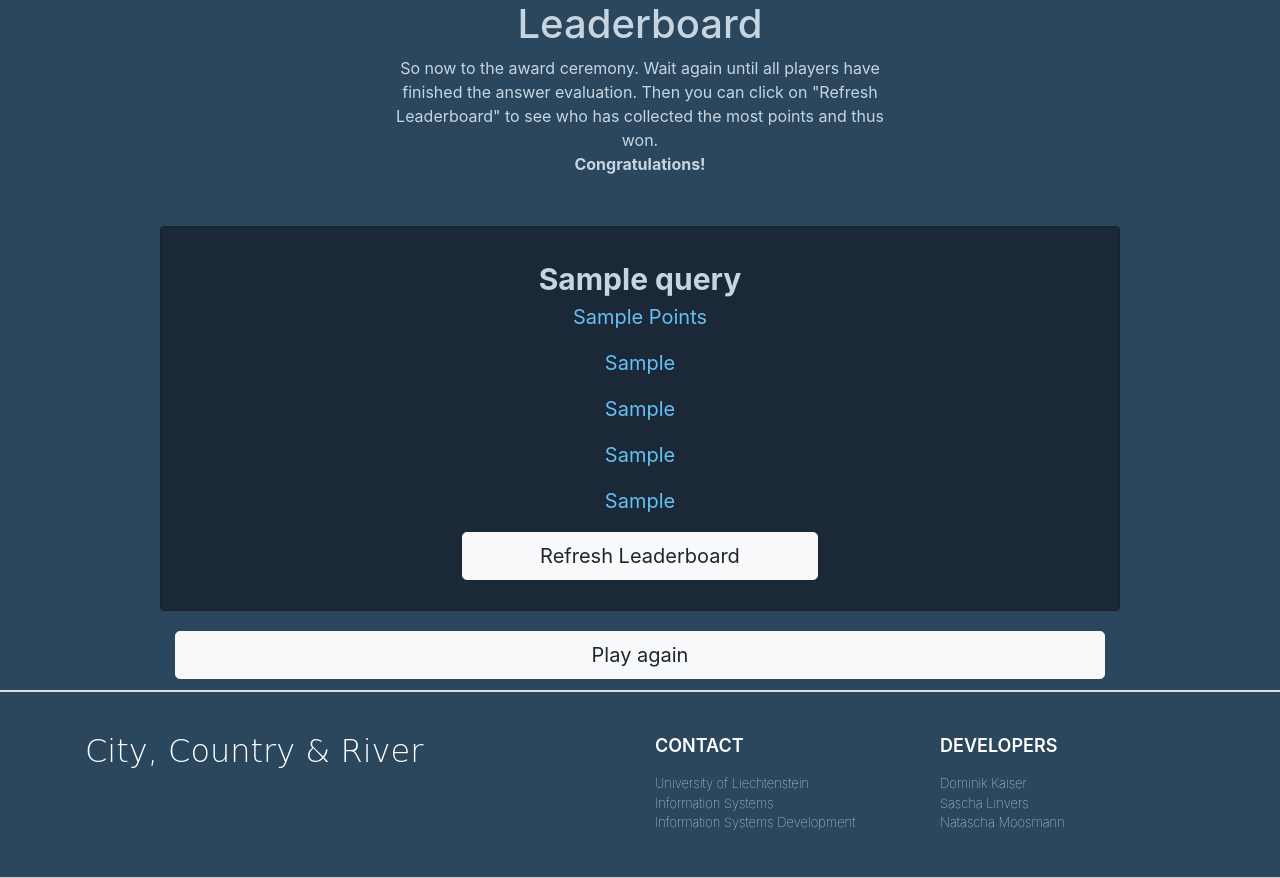
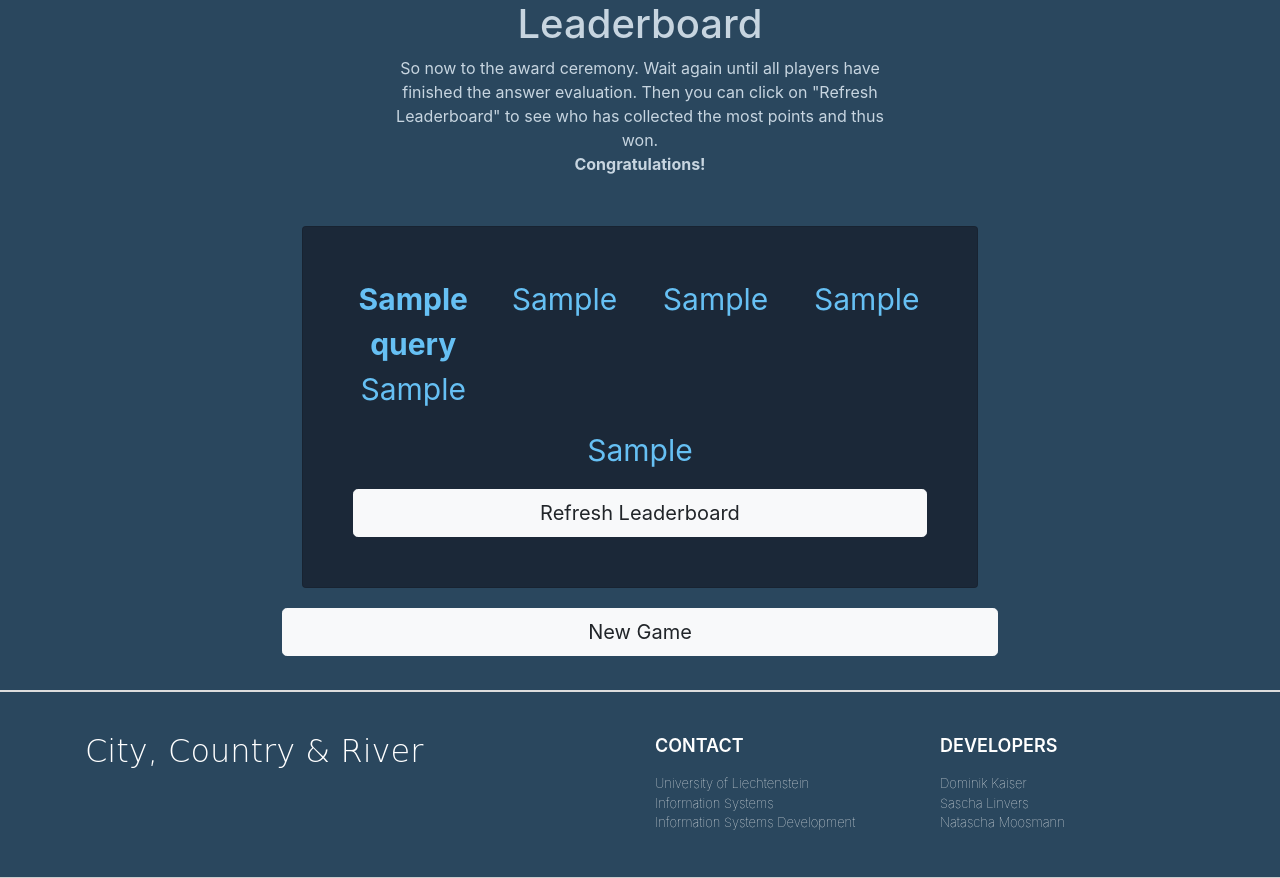
Before and after one commit to IS-D-Game/CLR, a Django app: template stop/game/templates/game/leaderboard.html in a window 1280 px wide. Shown: the part 118-996 px from the top of the page. Run offline with Django 3.2, Linux system fonts and the light colour scheme; the template is opened without the code that fills it: most values are stand-ins (such as "Sample title", 1, 10 or a date in 2020); some libraries are stand-ins or nearby versions.

Commit message:
Bootstrapstyling
Evaluation & Leaderboard

```diff
--- a/stop/game/templates/game/base.html
+++ b/stop/game/templates/game/base.html
@@ -86,9 +86,10 @@
         .Evaluation-Answ {
             background: #1b2838;
             color: #66c0f4;
-            margin: 5px;
+            margin: 20px;
             padding: 5px;
             width: 14rem;
+            margin-top: 30px;
         }
 
         .Evaluation-Answ h4 {
--- a/stop/game/templates/game/leaderboard.html
+++ b/stop/game/templates/game/leaderboard.html
@@ -7,97 +7,93 @@
 {% bootstrap_messages %}
 
 {% block content %}
+<div class="container-fluid">
+    <div class="row justify-content-center align-items-center">
+        <div class="col-lg-7 col-md-7 col-sm-12 col-xs-12">
 
-<div class="container-fluid Lobby">
-    <div class="row justify-content-center">
-        <div class=" col-lg-5 ">
+            <div class="d-flex justify-content-center">
+                <div class=" col-lg-9 col-md-9 col-sm-9 col-xs-9 Lobby ">
                     <h1> Leaderboard</h1>
                     <p> So now to the award ceremony. Wait again until all players have finished the answer evaluation.
-                Then you can click on "Refresh Leaderboard" to see who has collected the most points and thus won.<br>
+                        Then you can click on "Refresh Leaderboard" to see who has collected the most points and thus
+                        won.<br>
                         <strong> Congratulations! </strong><br><br>
                     </p>
                 </div>
             </div>
-</div>
-
-
-<div class="container-fluid">
-    <div class="row justify-content-center">
-        <div class="card leaderboard col-lg-9 col-md-9 col-sm-9 col-xs-9">
+            <div class="card leaderboard">
+                <div class="card-body">
+                    <div class="d-flex justify-content-center">
                         <div class="row">
                             <div class="col">
                                 {% for query in queryset_player_name %}
                                 {% if forloop.counter == 1 %}
-                    <b style="font-size:30px; color: #c7d5e0"> {{ query.player_name }} </b>
+                                <b style="font-size:30px"> {{ query.player_name }} </b>
                                 {% endif %}
                                 {% endfor %}
-                    <p style="font-size:20px"> {{ e1 }} Points</p>
+                                <div class="d-flex justify-content-center">
+                                    <p style="font-size:30px"> {{ e1 }} </p>
                                 </div>
                             </div>
 
-            <div class="row">
                             <div class="col">
                                 {% for query in queryset_player_name %}
                                 {% if forloop.counter == 2 %}
-                    <b style="font-size:30px; color: #c7d5e0"> {{ query.player_name }} </b>
+                                <b style="font-size:30px"> {{ query.player_name }} </b>
                                 {% endif %}
                                 {% endfor %}
-                    <p style="font-size:20px"> {{ e2 }}</p>
+                                <div class="d-flex justify-content-center">
+                                    <p style="font-size:30px"> {{ e2 }} </p>
                                 </div>
                             </div>
 
-            <div class="row">
                             <div class="col">
                                 {% for query in queryset_player_name %}
                                 {% if forloop.counter == 3 %}
-                    <b style="font-size:30px; color: #c7d5e0"> {{ query.player_name }} </b>
+                                <b style="font-size:30px"> {{ query.player_name }} </b>
                                 {% endif %}
                                 {% endfor %}
-                    <p style="font-size:20px"> {{ e3 }} </p>
+                                <div class="d-flex justify-content-center">
+                                    <p style="font-size:30px"> {{ e3 }} </p>
                                 </div>
                             </div>
 
-            <div class="row">
                             <div class="col">
                                 {% for query in queryset_player_name %}
                                 {% if forloop.counter == 4 %}
-                    <b style="font-size:30px; color: #c7d5e0"> {{ query.player_name }} </b>
+                                <b style="font-size:30px"> {{ query.player_name }} </b>
                                 {% endif %}
                                 {% endfor %}
-                    <p style="font-size:20px"> {{ e4 }} </p>
+                                <div class="d-flex justify-content-center">
+                                    <p style="font-size:30px"> {{ e4 }} </p>
                                 </div>
                             </div>
 
-            <div class="row">
                             <div class="col">
                                 {% for query in queryset_player_name %}
                                 {% if forloop.counter == 5 %}
-                    <b style="font-size:30px; color: #c7d5e0"> {{ query.player_name }} </b>
+                                <b style="font-size:30px"> {{ query.player_name }} </b>
                                 {% endif %}
                                 {% endfor %}
-                    <p style="font-size:20px"> {{ e5 }} </p>
+                                <div class="d-flex justify-content-center">
+                                    <p style="font-size:30px"> {{ e5 }} </p>
                                 </div>
                             </div>
-
-            <div class="row justify-content-center">
-                <div class="col-lg-5 col-md-5 col-sm-5 col-xs-5">
+                        </div>
+                    </div>
+                    <div class="d-flex justify-content-center">
                         {% buttons %}
-                <button class="btn btn-light btn-lg btn-block" onClick="window.location.reload();">Refresh Leaderboard</button>
+                        <button class="btn btn-light btn-lg btn-block" onClick="window.location.reload();">Refresh
+                            Leaderboard
+                        </button>
                         {% endbuttons %}
                     </div>
                 </div>
             </div>
-
-    </div>
-</div>
-
-<div class="container-fluid">
-    <div class="row justify-content-center">
-        <div class="col-lg-9 col-md-9 col-sm-9 col-xs-9">
-            <a class="btn btn-light btn-lg btn-block" href="/" role="button">Play again</a>
+            <div class="d-flex justify-content-center">
+                <a aria-pressed="true" class="btn btn-light btn-lg btn-block" href="/" role="button">New Game</a>
             </div>
         </div>
     </div>
-
-
+</div>
 {% endblock %}
```
Also changed, not shown: stop/game/templates/game/evaluation.html (+4 -16 lines). Lines whose indentation alone changed are shown as unchanged.
